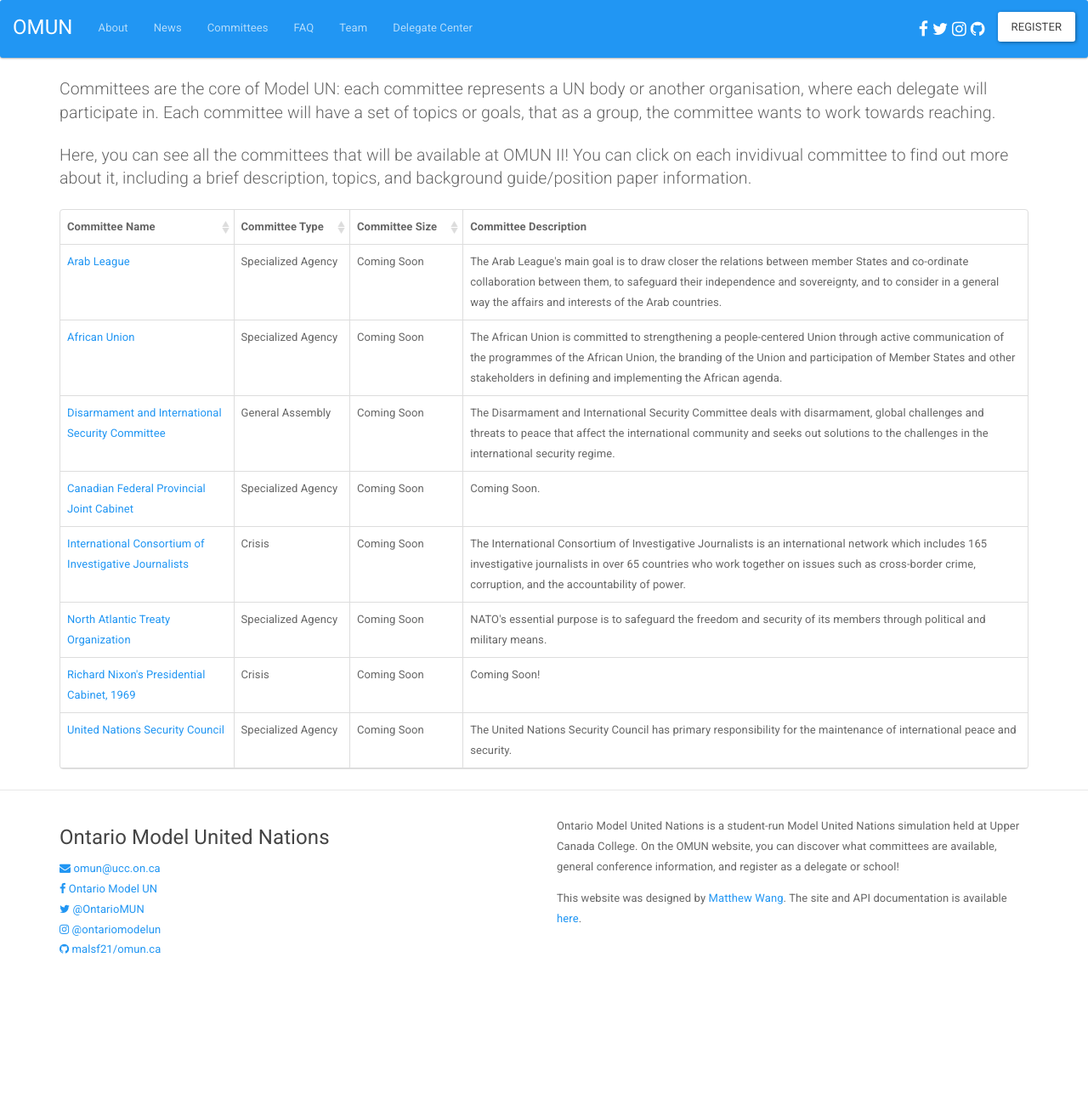
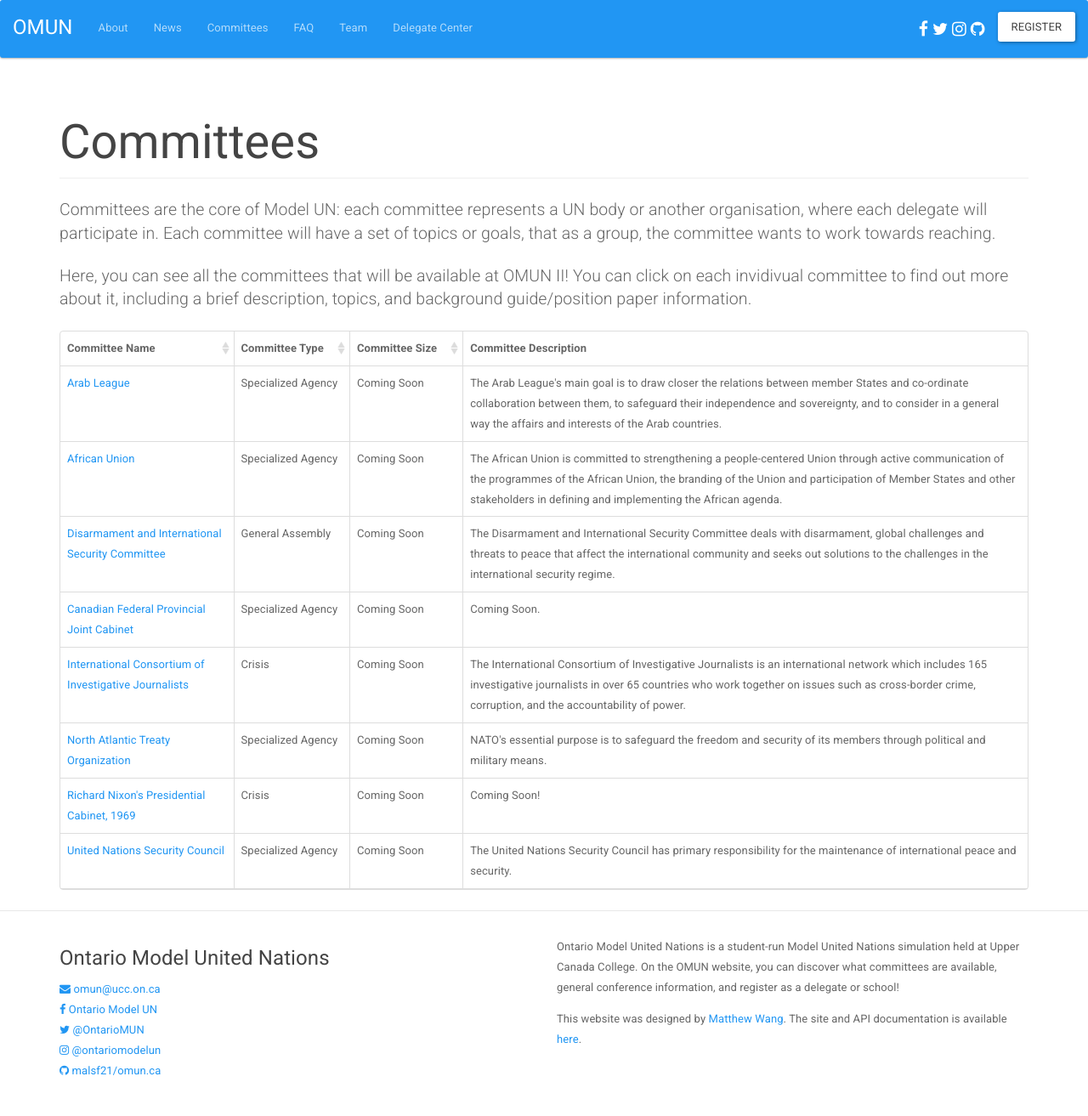
Before and after one commit to malsf21/omun.ca, a Jekyll site: the page built from _committees/index.html, in a window 1280 px wide. Shown: the whole page at 85% size. Built offline with Jekyll 4.4.1, drawn with Linux system fonts in a browser that asks for light colours; before the commit the page ends 1171 px from its top, so only the background shows below that.

Commit message:
adds header to committees page

```diff
--- a/_committees/index.html
+++ b/_committees/index.html
@@ -5,6 +5,7 @@ type: info
 ---
 
 <div class="container">
+  <h1 class="page-header">Committees</h1>
   <p class="lead">Committees are the core of Model UN: each committee represents a UN body or another organisation, where each delegate will participate in. Each committee will have a set of topics or goals, that as a group, the committee wants to work towards reaching. </p>
   <p class="lead">Here, you can see all the committees that will be available at OMUN II! You can click on each invidivual committee to find out more about it, including a brief description, topics, and background guide/position paper information.</p>
   <table class="table" data-toggle="table">
```
